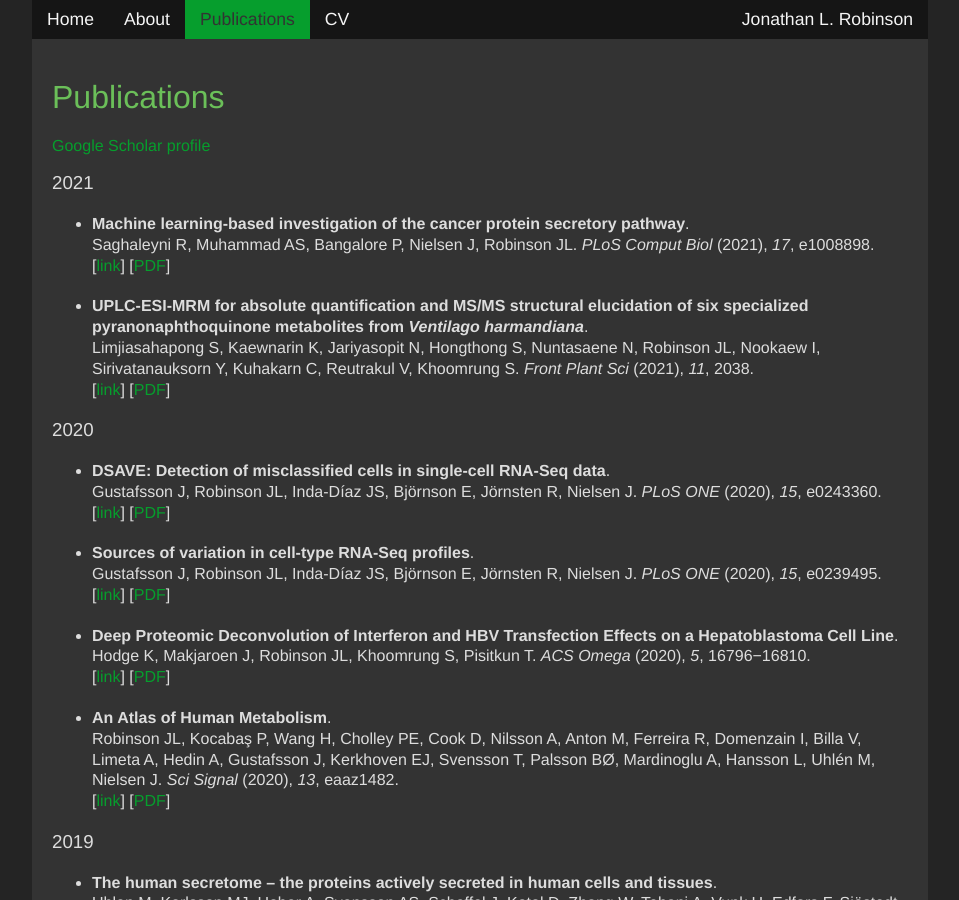
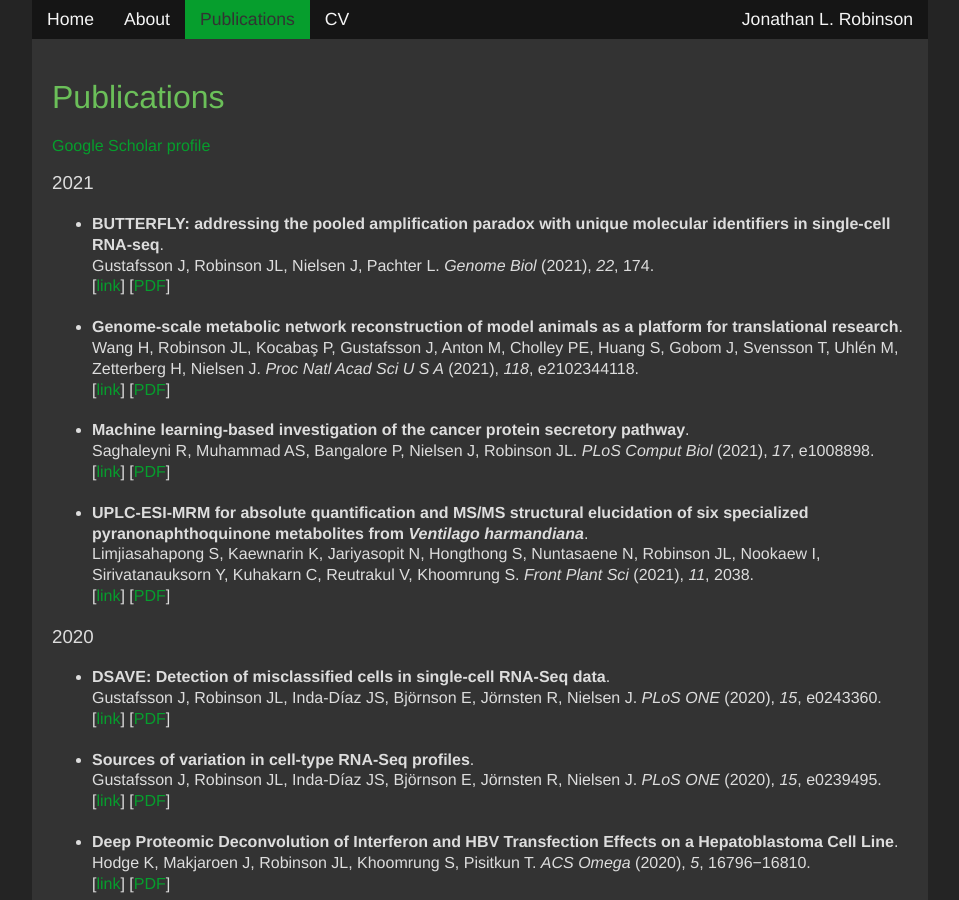
Before and after one commit to JonathanRob/JonathanRob.github.io, a Jekyll site: the page built from publications.html, in a window 1280 px wide and 900 px high. Shown: the whole window, without its empty margins (160-1119 px from the left). Built offline with Jekyll 4.4.1, drawn with Linux system fonts in a browser that asks for light colours.

Commit message:
add new publications to cv page

```diff
--- a/publications.html
+++ b/publications.html
@@ -12,6 +12,18 @@ title: Publications
 	<h3>2021</h3>
 
 	<ul class='spaced-list'>
+		<li>
+			<b>BUTTERFLY: addressing the pooled amplification paradox with unique molecular identifiers in single-cell RNA-seq</b>.
+			<br>Gustafsson J, Robinson JL, Nielsen J, Pachter L. <i>Genome Biol</i> (2021), <i>22</i>, 174.
+			<br>[<a href='https://doi.org/10.1186/s13059-021-02386-z'>link</a>] [<a href='/papers/GenomeBiol_2021_Butterfly.pdf'>PDF</a>]
+		</li>
+
+		<li>
+			<b>Genome-scale metabolic network reconstruction of model animals as a platform for translational research</b>.
+			<br>Wang H, Robinson JL, Kocabaş P, Gustafsson J, Anton M, Cholley PE, Huang S, Gobom J, Svensson T, Uhlén M, Zetterberg H, Nielsen J. <i>Proc Natl Acad Sci U S A</i> (2021), <i>118</i>, e2102344118.
+			<br>[<a href='https://doi.org/10.1073/pnas.2102344118'>link</a>] [<a href='/papers/PNAS_2021_AnimalGEMs.pdf'>PDF</a>]
+		</li>
+
         <li>
             <b>Machine learning-based investigation of the cancer protein secretory pathway</b>.
             <br>Saghaleyni R, Muhammad AS, Bangalore P, Nielsen J, Robinson JL. <i>PLoS Comput Biol</i> (2021), <i>17</i>, e1008898.
```
Also changed, not shown: 2 other files.
